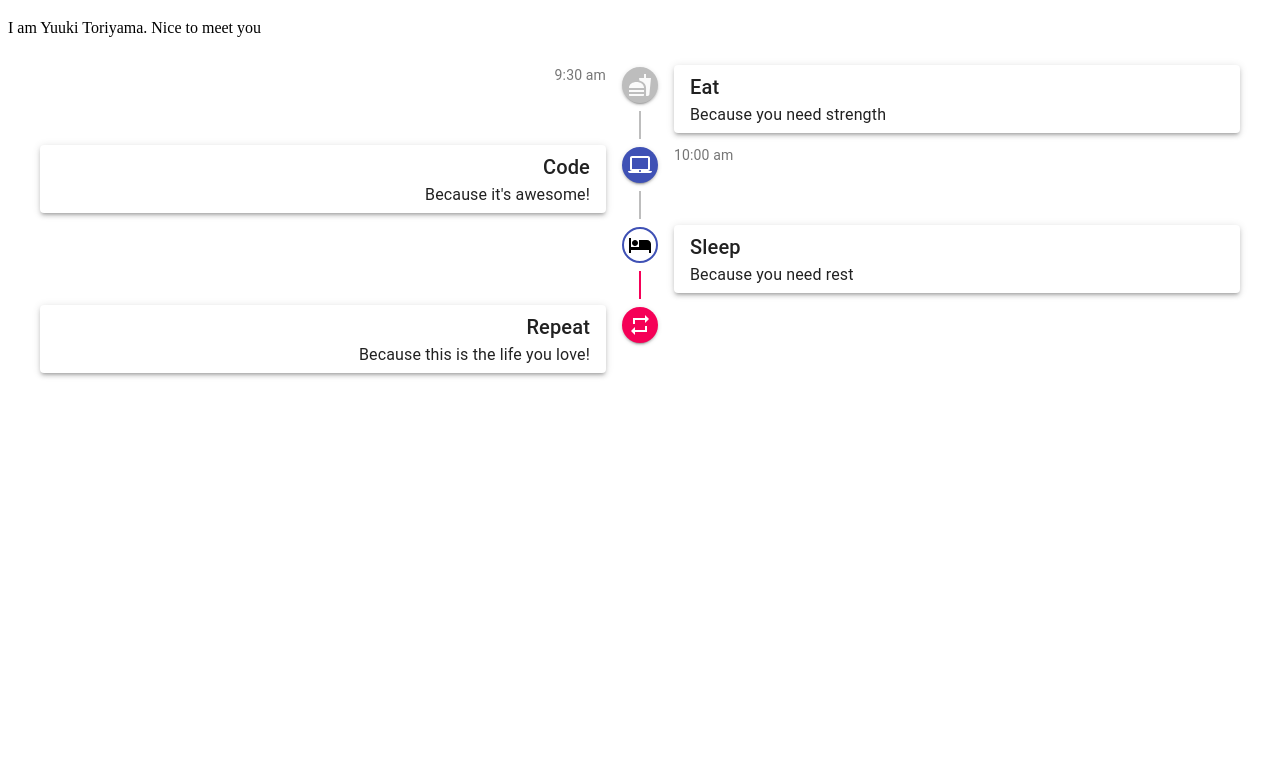
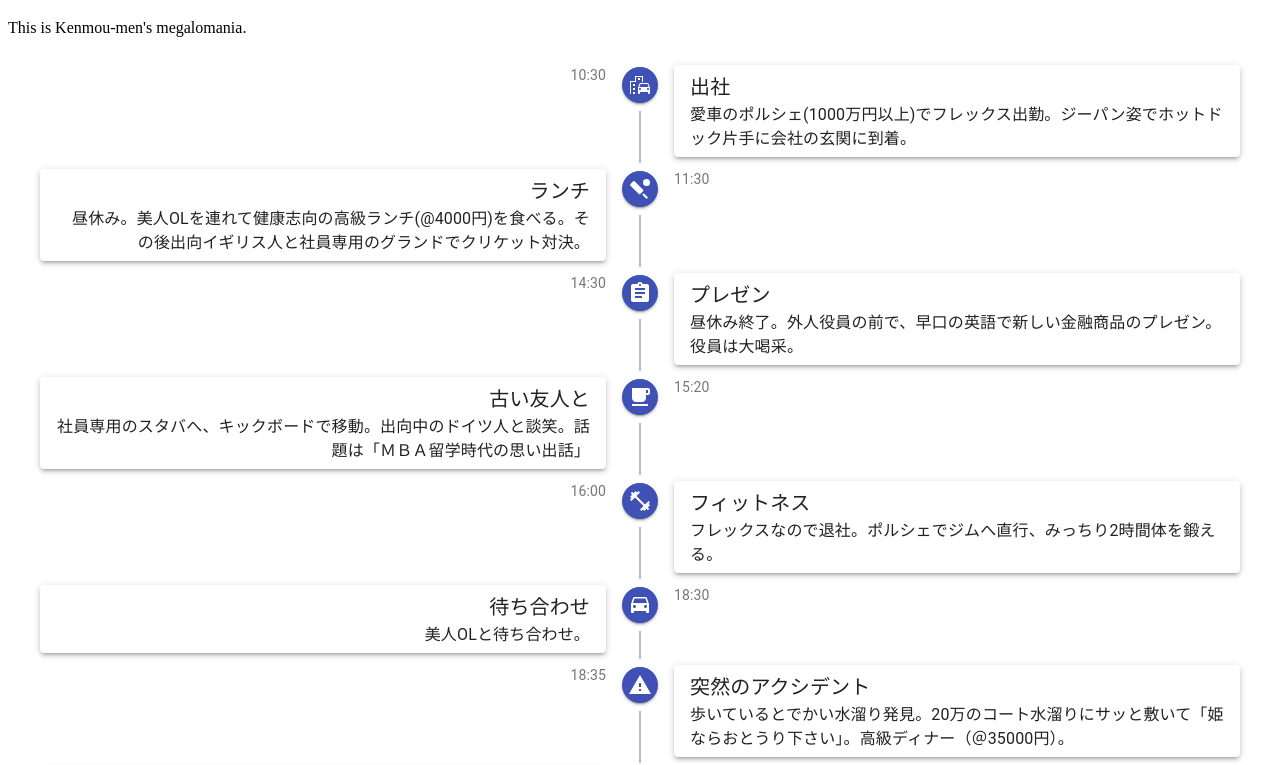
Before and after one commit to YUUKIToriyama/yuukitoriyama.github.io, a React app: page / in a window 1280 px wide. Shown: the part 61-826 px from the top of the page. Before the commit the page ends 800 px from the top, so only its background shows below. Built offline with nearby package versions, Linux system fonts and the light colour scheme.

Commit message:
kenmoumen仕様に改良

```diff
--- a/public/index.html
+++ b/public/index.html
@@ -2,7 +2,7 @@
 <head>
 	<meta charset="UTF-8">
 	<meta name="viewport" content="width=device-width, initial-scale=1.0">
-	<title>Yuuki Toriyama | About</title>
+	<title>Kenmou-men | About</title>
 </head>
 <body>
 	<div id="app"></div>
--- a/src/MyTimeline.js
+++ b/src/MyTimeline.js
@@ -11,10 +11,18 @@ import {
   TimelineOppositeContent, TimelineSeparator
 } from '@material-ui/lab';
 import {
-	Fastfood,
+  EmojiTransportation,
+  SportsCricket,
+  Assignment,
+  LocalCafe,
+  FitnessCenter,
+  DriveEta,
+  ReportProblem,
+  NightsStay,
+  Done,
+  SmokingRooms,
   LaptopMac,
-	Hotel,
-	Repeat
+  Hotel
 } from "@material-ui/icons";
 
 const useStyles = makeStyles((theme) => ({
@@ -29,81 +37,103 @@ const useStyles = makeStyles((theme) => ({
 export default function MyTimeline() {
   const classes = useStyles();
 
+  const timeline = [
+    {
+      hour: "10:30",
+      title: "出社",
+      description: "愛車のポルシェ(1000万円以上)でフレックス出勤。ジーパン姿でホットドック片手に会社の玄関に到着。",
+      icon: <EmojiTransportation />
+    },
+    {
+      hour: "11:30",
+      title: "ランチ",
+      description: "昼休み。美人OLを連れて健康志向の高級ランチ(@4000円)を食べる。その後出向イギリス人と社員専用のグランドでクリケット対決。 ",
+      icon: <SportsCricket />
+    },
+    {
+      hour: "14:30",
+      title: "プレゼン",
+      description: "昼休み終了。外人役員の前で、早口の英語で新しい金融商品のプレゼン。役員は大喝采。 ",
+      icon: <Assignment />
+    },
+    {
+      hour: "15:20",
+      title: "古い友人と",
+      description: "社員専用のスタバへ、キックボードで移動。出向中のドイツ人と談笑。話題は「ＭＢＡ留学時代の思い出話」 ",
+      icon: <LocalCafe />
+    },
+    {
+      hour: "16:00",
+      title: "フィットネス",
+      description: "フレックスなので退社。ポルシェでジムへ直行、みっちり2時間体を鍛える。 ",
+      icon: <FitnessCenter />
+    },
+    {
+      hour: "18:30",
+      title: "待ち合わせ",
+      description: "美人OLと待ち合わせ。 ",
+      icon: <DriveEta />
+    },
+    {
+      hour: "18:35",
+      title: "突然のアクシデント",
+      description: "歩いているとでかい水溜り発見。20万のコート水溜りにサッと敷いて「姫ならおとうり下さい」。高級ディナー（＠35000円）。 ",
+      icon: <ReportProblem />
+    },
+    {
+      hour: "20:00",
+      title: "濃厚接触",
+      description: "シティホテルのスイートルームで美人OLと濃厚な夜を過ごす。 ",
+      icon: <NightsStay />
+    },
+    {
+      hour: "21:00",
+      title: "いついかなるときもクールに",
+      description: "まだ痙攣している美人OLを尻目に、COOLにホテルを出る。 ",
+      icon: <Done />
+    },
+    {
+      hour: "21:20",
+      title: "帰宅",
+      description: "帰宅。シャワーを浴びて真っ白のバスローブに着替え、片手には高級ワイン。高級葉巻をいっぷく。ひざには黒猫。",
+      icon: <SmokingRooms />
+    },
+    {
+      hour: "21:30",
+      title: "ネットサーフィン",
+      description: "パソコンの電源を付け、仕事スレに「残業おわた　たいしにたいしに　発泡酒とコンビニ弁当食う@35歳ハゲ」と書き込み。 ",
+      icon: <LaptopMac />
+    },
+    {
+      hour: "24:30",
+      title: "一日の終わりに",
+      description: "「早く寝なさい」のAAコピペを貼り、パソコンを切る。ドイツ留学中の彼女と電話し、就寝。 ",
+      icon: <Hotel />
+    }
+  ];
+
   return (
     <Timeline align="alternate">
+      {timeline.map(event => (
         <TimelineItem>
           <TimelineOppositeContent>
-          <Typography variant="body2" color="textSecondary">
-            9:30 am
-          </Typography>
+            <Typography variant="body2" color="textSecondary">{event.hour}</Typography>
           </TimelineOppositeContent>
           <TimelineSeparator>
-          <TimelineDot>
-            <Fastfood />
+            <TimelineDot color="primary">
+              {event.icon}
             </TimelineDot>
             <TimelineConnector />
           </TimelineSeparator>
           <TimelineContent>
             <Paper elevation={3} className={classes.paper}>
-            <Typography variant="h6" component="h1">
-              Eat
-            </Typography>
-            <Typography>Because you need strength</Typography>
+              <Typography variant="h6" component="h1">{event.title}</Typography>
+              <Typography>{event.description}</Typography>
             </Paper>
           </TimelineContent>
         </TimelineItem>
-      <TimelineItem>
-        <TimelineOppositeContent>
-          <Typography variant="body2" color="textSecondary">
-            10:00 am
-          </Typography>
-        </TimelineOppositeContent>
-        <TimelineSeparator>
-          <TimelineDot color="primary">
-            <LaptopMac />
-          </TimelineDot>
-          <TimelineConnector />
-        </TimelineSeparator>
-        <TimelineContent>
-          <Paper elevation={3} className={classes.paper}>
-            <Typography variant="h6" component="h1">
-              Code
-            </Typography>
-            <Typography>Because it&apos;s awesome!</Typography>
-          </Paper>
-        </TimelineContent>
-      </TimelineItem>
-      <TimelineItem>
-        <TimelineSeparator>
-          <TimelineDot color="primary" variant="outlined">
-            <Hotel />
-          </TimelineDot>
-          <TimelineConnector className={classes.secondaryTail} />
-        </TimelineSeparator>
-        <TimelineContent>
-          <Paper elevation={3} className={classes.paper}>
-            <Typography variant="h6" component="h1">
-              Sleep
-            </Typography>
-            <Typography>Because you need rest</Typography>
-          </Paper>
-        </TimelineContent>
-      </TimelineItem>
-      <TimelineItem>
-        <TimelineSeparator>
-          <TimelineDot color="secondary">
-            <Repeat />
-          </TimelineDot>
-        </TimelineSeparator>
-        <TimelineContent>
-          <Paper elevation={3} className={classes.paper}>
-            <Typography variant="h6" component="h1">
-              Repeat
-            </Typography>
-            <Typography>Because this is the life you love!</Typography>
-          </Paper>
-        </TimelineContent>
-      </TimelineItem>
-    </Timeline>
+      ))
+      }
+    </Timeline >
   );
 }
--- a/src/index.js
+++ b/src/index.js
@@ -8,13 +8,13 @@ const App = () => {
 	return (
 		<div>
 			<h1>Hello, world!</h1>
-			<p>I am Yuuki Toriyama. Nice to meet you</p>
+			<p>This is Kenmou-men's megalomania.</p>
 			<MyTimeline />
 		</div>
 	);
 };
 
 ReactDOM.render(
-	<App/>,
+	<App />,
 	document.getElementById("app")
 )
```
Lines whose indentation alone changed are shown as unchanged.
